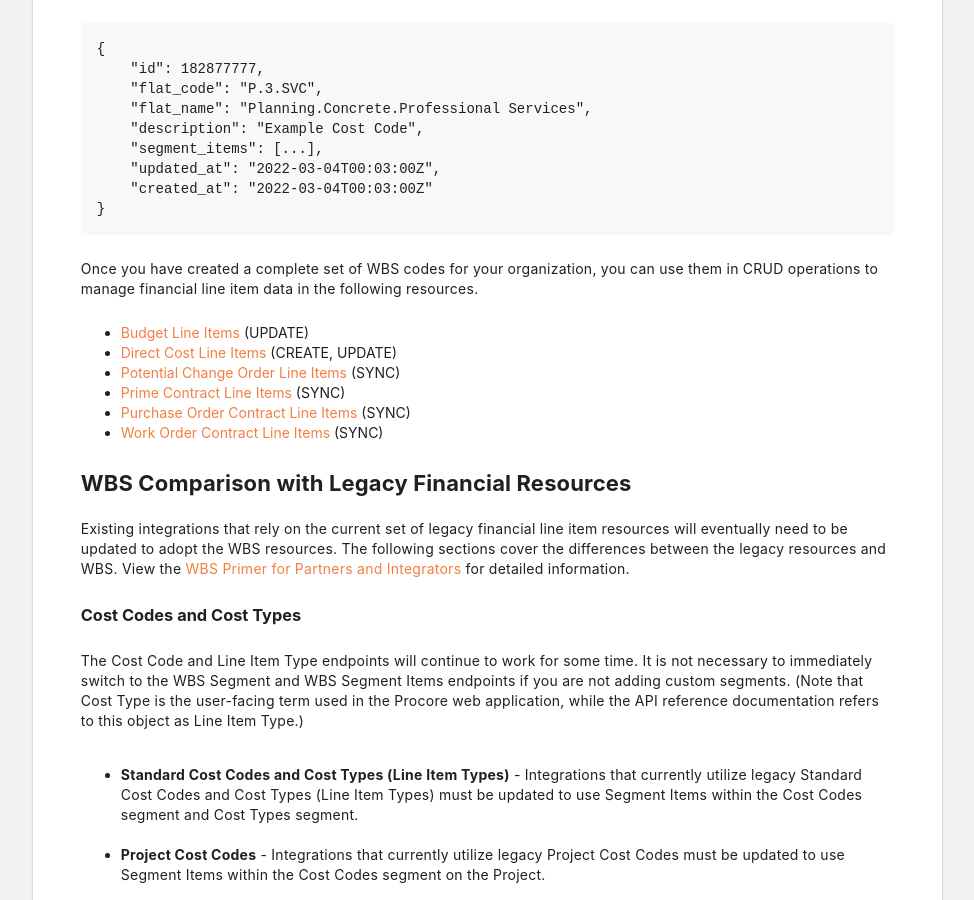
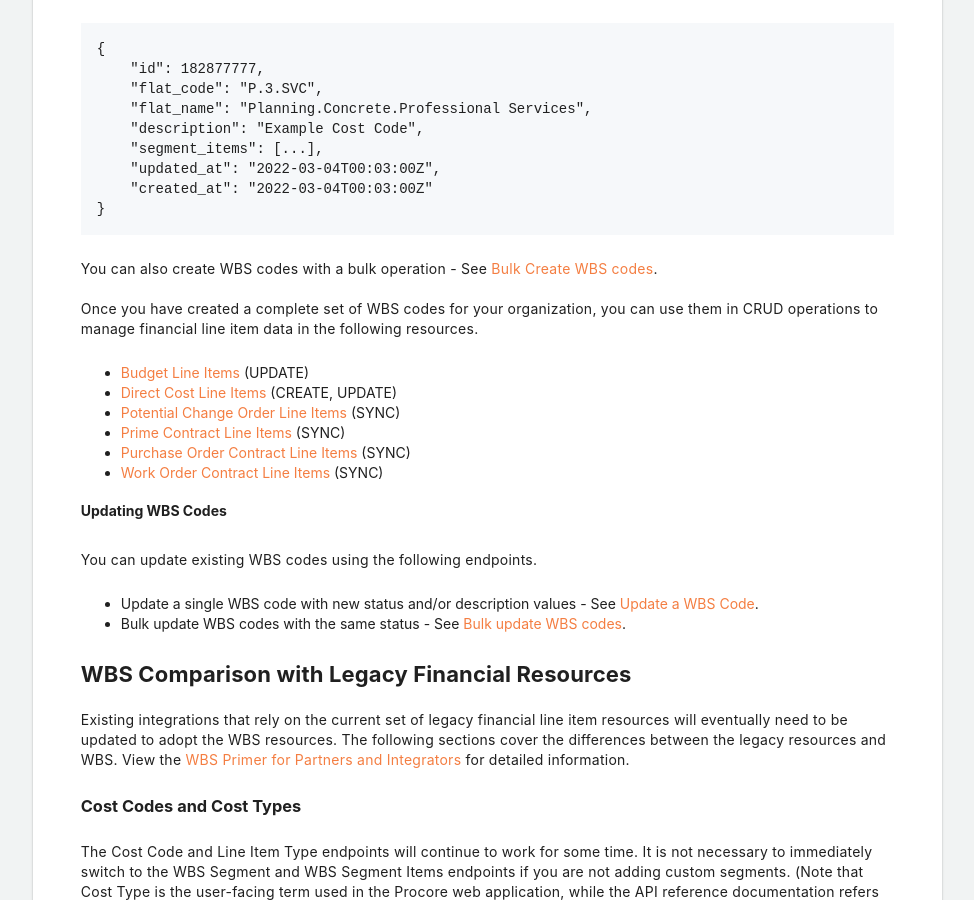
Before and after one commit to procore/documentation, a Jekyll site: the page built from tutorials/tutorial_wbs.md, in a window 1280 px wide and 900 px high, scrolled down 9929 px. Shown: the whole window, without its empty margins (290-1264 px from the left). Built offline with Jekyll 4.4.1, drawn with Linux system fonts in a browser that asks for light colours.

Commit message:
Updating WBS codes section

````diff
--- a/tutorials/tutorial_wbs.md
+++ b/tutorials/tutorial_wbs.md
@@ -449,6 +449,8 @@ Example response:
 }
 ```
 
+You can also create WBS codes with a bulk operation - See [Bulk Create WBS codes](https://developers.procore.com/reference/rest/v1/codes?version=1.0#bulk-create-wbs-codes).
+
 Once you have created a complete set of WBS codes for your organization, you can use them in CRUD operations to manage financial line item data in the following resources.
 
 * [Budget Line Items](https://developers.procore.com/reference/rest/v1/budget-line-items?version=1.1) (UPDATE)
@@ -457,6 +459,13 @@ Once you have created a complete set of WBS codes for your organization, you can
 * [Prime Contract Line Items](https://developers.procore.com/reference/rest/v1/prime-contract-line-items?version=1.0) (SYNC)
 * [Purchase Order Contract Line Items](https://developers.procore.com/reference/rest/v1/purchase-order-contract-line-items?version=1.0) (SYNC)
 * [Work Order Contract Line Items](https://developers.procore.com/reference/rest/v1/work-order-contract-line-items?version=1.0) (SYNC)
+
+#### Updating WBS Codes
+
+You can update existing WBS codes using the following endpoints.
+
+- Update a single WBS code with new status and/or description values - See [Update a WBS Code](https://developers.procore.com/reference/rest/v1/codes?version=1.0#update-a-wbs-code).
+- Bulk update WBS codes with the same status - See [Bulk update WBS codes](https://developers.procore.com/reference/rest/v1/codes?version=1.0#bulk-update-wbs-codes).
 
 ## WBS Comparison with Legacy Financial Resources
 
````
